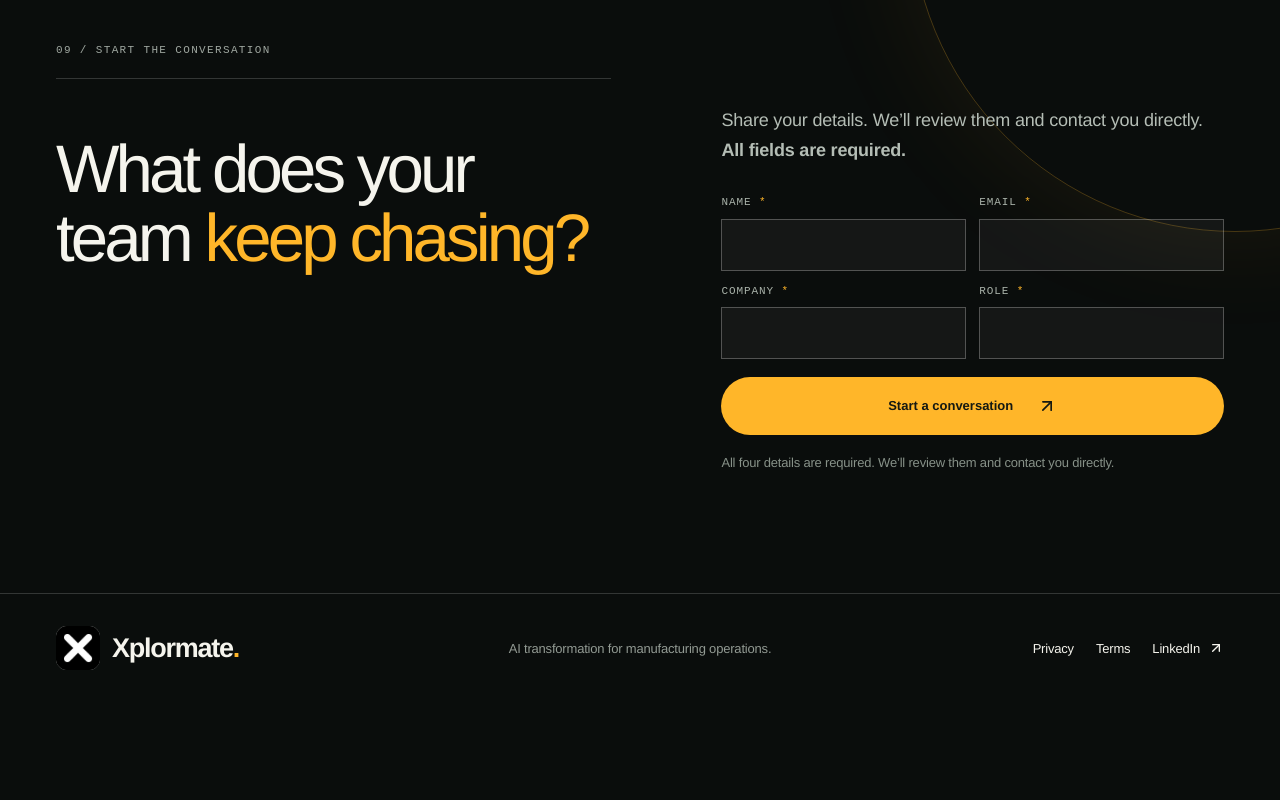
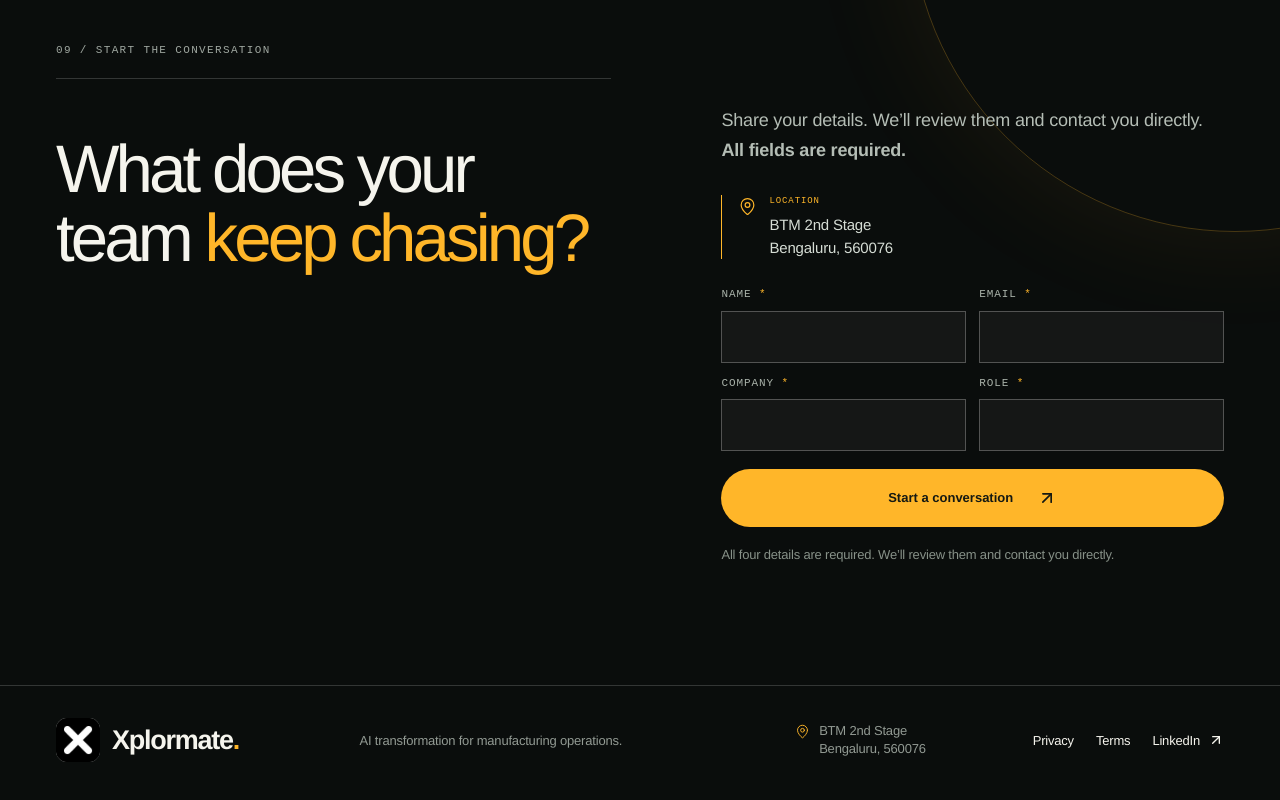
Before and after one commit to rockbye-kunal/xplormate-operations-ai, a Next.js app: page / in a window 1280 px wide. Shown: the part 8443-9243 px from the top of the page. Before the commit the page ends 9153 px from the top, so only its background shows below. Built offline with nearby package versions, Linux system fonts and the light colour scheme; no server answers.

Commit message:
Add Xplormate office address

```diff
--- a/app/globals.css
+++ b/app/globals.css
@@ -29,6 +29,15 @@
 .footer-links{display:inline-flex;align-items:center;justify-self:end;gap:22px;font-size:13px}
 .footer-links a{display:inline-flex;align-items:center;gap:8px;white-space:nowrap}
 @media(max-width:760px){.footer-links{justify-self:start;gap:18px}}
+
+.contact-location{display:flex;align-items:flex-start;gap:12px;margin:0 0 28px;border-left:1px solid var(--amber);padding-left:16px;color:#d6ddd5;font-style:normal}
+.contact-location svg{flex:none;color:var(--amber);margin-top:2px}
+.contact-location span{font-size:15px;line-height:1.55}
+.contact-location small{display:block;margin-bottom:4px;color:var(--amber);font:9px/1.5 "Courier New",monospace;letter-spacing:.9px}
+.footer-grid{grid-template-columns:1fr 1fr 1fr 1fr}
+.footer-address{display:flex;align-items:flex-start;justify-self:end;gap:9px;color:#929a93;font-size:13px;line-height:1.45;font-style:normal}
+.footer-address svg{flex:none;color:var(--amber);margin-top:2px}
+@media(max-width:760px){.footer-grid{grid-template-columns:1fr}.footer-address{justify-self:start}}
 
 .problem-cards{align-items:stretch}
 .problem-card,.problem-card.offset-1,.problem-card.offset-2,.problem-card.offset-3{height:100%;margin-top:0;display:grid;grid-template-rows:auto auto minmax(60px,auto) minmax(104px,auto) 1fr auto;align-items:start}
--- a/app/page.tsx
+++ b/app/page.tsx
@@ -1,7 +1,7 @@
 "use client";
 
 import { useState } from "react";
-import { ArrowRight, ArrowUpRight, Boxes, Check, ChevronDown, CircleAlert, ClipboardCheck, Clock3, Database, Factory, Gauge, Menu, MessageSquareText, ShieldCheck, Users, Wrench, X } from "lucide-react";
+import { ArrowRight, ArrowUpRight, Boxes, Check, ChevronDown, CircleAlert, ClipboardCheck, Clock3, Database, Factory, Gauge, MapPin, Menu, MessageSquareText, ShieldCheck, Users, Wrench, X } from "lucide-react";
 
 const linkedinProfile = "https://www.linkedin.com/in/jeetendra-yadav-4363457a/";
 
@@ -181,6 +181,10 @@ export default function Home() {
         </div>
         <div className="contact-content">
           <p>Share your details. We’ll review them and contact you directly. <strong>All fields are required.</strong></p>
+          <address className="contact-location">
+            <MapPin size={19} strokeWidth={1.5} />
+            <span><small>LOCATION</small>BTM 2nd Stage<br />Bengaluru, 560076</span>
+          </address>
           {!leadSubmitted ? (
             <form className="lead-form" onSubmit={handleLeadSubmit}>
               <div className="lead-form-grid">
@@ -221,6 +225,6 @@ export default function Home() {
       </div>
     </section>
 
-    <footer className="site-footer section-dark"><div className="shell footer-grid"><a className="wordmark" href="#top" aria-label="Xplormate home"><img className="brand-logo" src="/xplormate-logo.jpg" alt="" width="44" height="44" /><span>Xplormate<span className="brand-dot">.</span></span></a><p>AI transformation for manufacturing operations.</p><div className="footer-links"><a href="/privacy">Privacy</a><a href="/terms">Terms</a><a href={linkedinProfile} target="_blank" rel="noopener noreferrer">LinkedIn <ArrowUpRight size={16} /></a></div></div></footer>
+    <footer className="site-footer section-dark"><div className="shell footer-grid"><a className="wordmark" href="#top" aria-label="Xplormate home"><img className="brand-logo" src="/xplormate-logo.jpg" alt="" width="44" height="44" /><span>Xplormate<span className="brand-dot">.</span></span></a><p>AI transformation for manufacturing operations.</p><address className="footer-address"><MapPin size={15} strokeWidth={1.5} /><span>BTM 2nd Stage<br />Bengaluru, 560076</span></address><div className="footer-links"><a href="/privacy">Privacy</a><a href="/terms">Terms</a><a href={linkedinProfile} target="_blank" rel="noopener noreferrer">LinkedIn <ArrowUpRight size={16} /></a></div></div></footer>
   </main>;
 }
```
